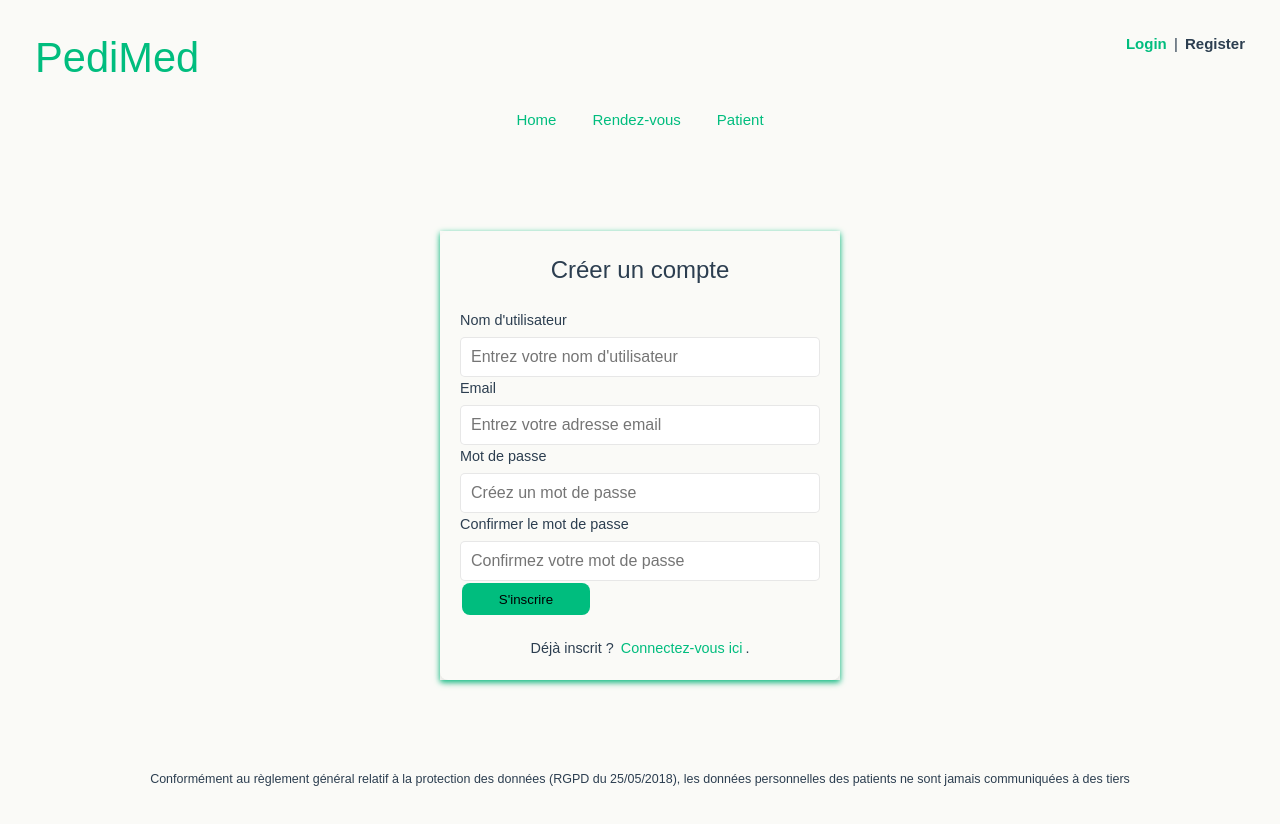
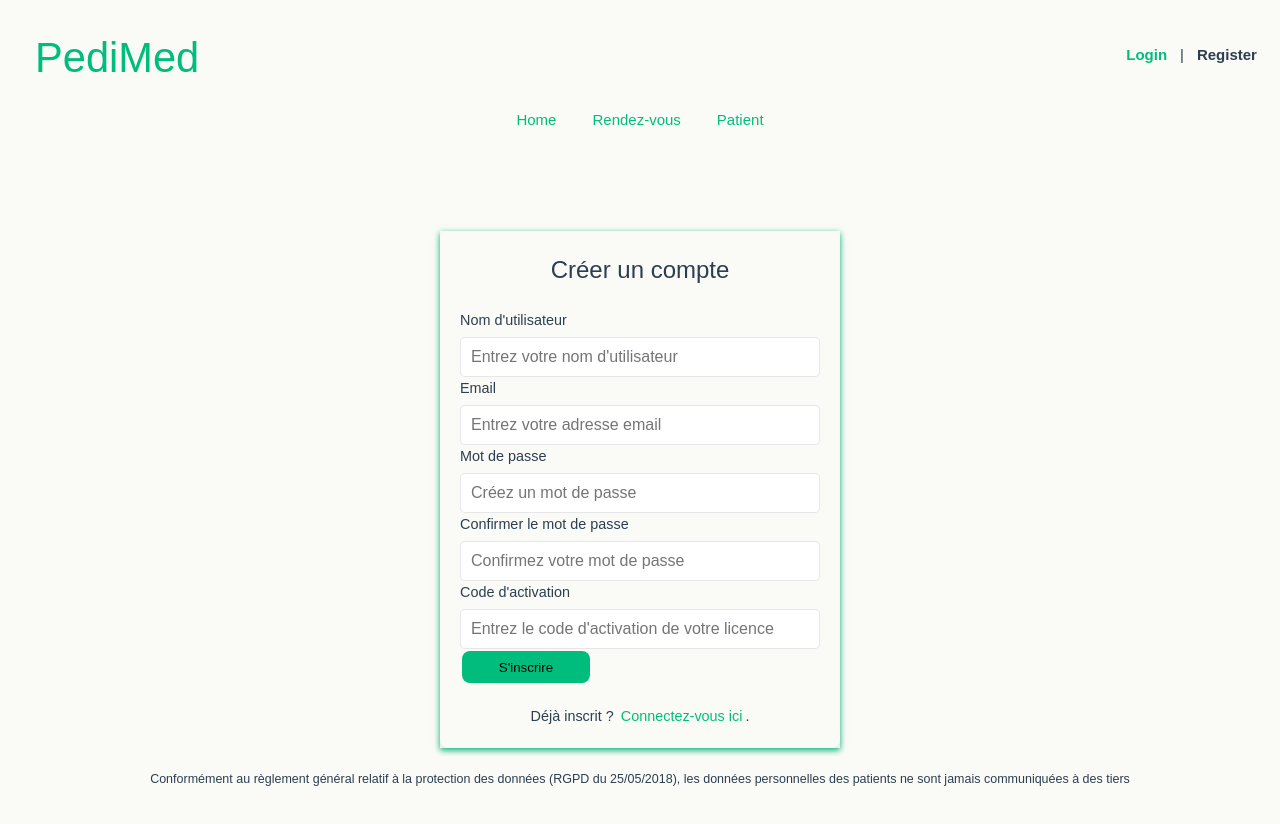
Before and after one commit to LJKhnor/peditrack_vue_2, a Vue app: page /register in a window 1280 px wide. Shown: the top 824 px of the page. Built offline with nearby package versions, Linux system fonts and the light colour scheme; no server answers.

Commit message:
fin des check après le reset du pc

```diff
--- a/src/assets/main.css
+++ b/src/assets/main.css
@@ -5,6 +5,7 @@
   margin: 0 auto;
   padding: 2rem;
   font-weight: normal;
+  width: 100%;
 }
 .btn {
   background-color: var(--color-theme);
--- a/src/components/NavBar.vue
+++ b/src/components/NavBar.vue
@@ -13,7 +13,7 @@
           <MdiComponent v-bind:mdiValue="cogIcon" />
         </router-link>
       </span>
-      <span v-else>
+      <span class="span-login" v-else>
         <router-link to="/login">Login</router-link> |
         <router-link to="/register">Register</router-link>
       </span>
@@ -78,13 +78,18 @@ h3 {
   align-items: center;
   padding: 4px;
 }
+.span-login {
+  display: flex;
+  width: 115%;
+  justify-content: space-between;
+  align-items: center;
+  padding: 8px;
+}
 .greetings h1,
 .greetings h3 {
   text-align: center;
 }
-#nav {
-  padding: 0px;
-}
+
 #nav a {
   font-weight: bold;
 }
--- a/src/views/RegisterView.vue
+++ b/src/views/RegisterView.vue
@@ -47,6 +47,16 @@
             required
           />
         </div>
+        <div class="form-group">
+          <label>Code d'activation</label>
+          <input
+            type="text"
+            class="input-register"
+            v-model="form.activationCode"
+            placeholder="Entrez le code d'activation de votre licence"
+            required
+          />
+        </div>
         <button type="submit" class="btn register-btn">S'inscrire</button>
       </form>
       <p v-if="showError" id="error">{{ this.message }}</p>
@@ -92,6 +102,7 @@ export default {
             username: this.form.username,
             mail: this.form.mail,
             password: this.form.password
+            // developper l'utilisation du code d'activation
           },
           options
         )
```
